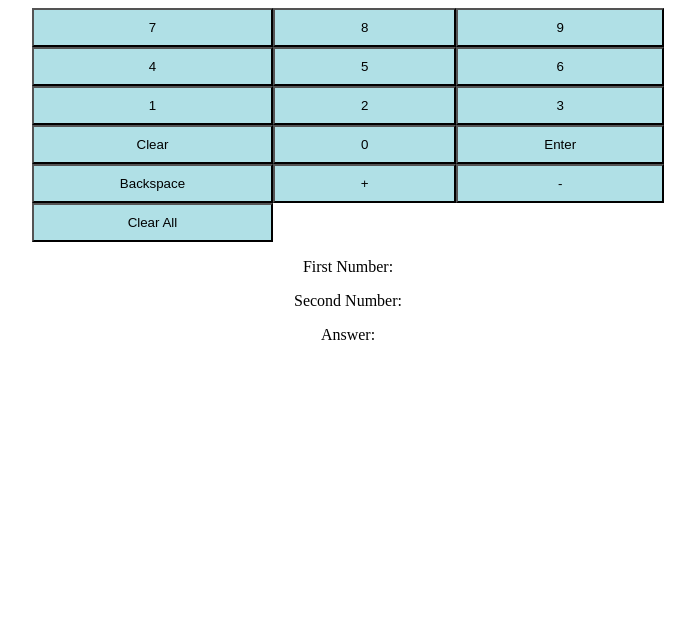
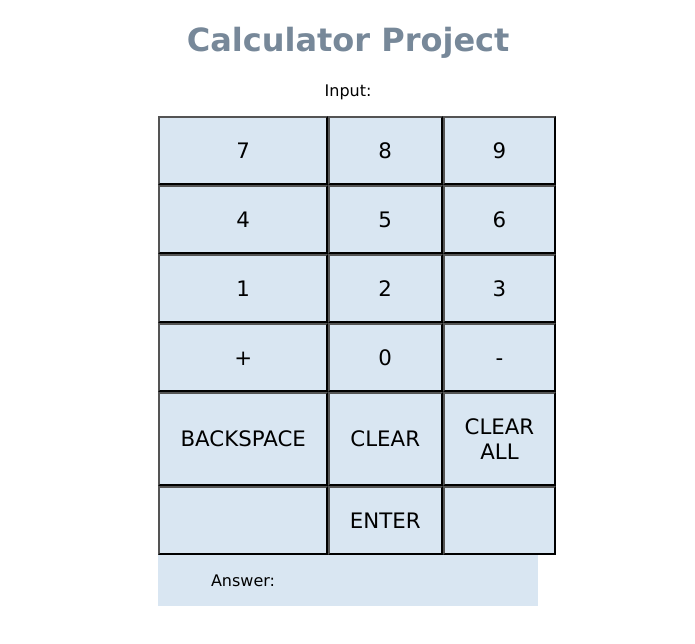
Before and after one commit to melmn/melissa-website, an Angular app: page /calculator in a window 1280 px wide. Shown: the top 644 px of the page, without its empty margins (292-987 px from the left). Built offline with nearby package versions, Linux system fonts and the light colour scheme.

Commit message:
fixed the calculator

```diff
--- a/src/app/app.module.ts
+++ b/src/app/app.module.ts
@@ -1,5 +1,6 @@
 import { BrowserModule } from '@angular/platform-browser';
 import { NgModule } from '@angular/core';
+import { FormsModule } from "@angular/forms";
 import { AppRoutingModule } from "./app-routing.module";
 import { AppComponent } from './app.component';
 import { CalculatorComponent } from './calculator/calculator.component';
@@ -11,7 +12,8 @@ import { CalculatorComponent } from './calculator/calculator.component';
   ],
   imports: [
     BrowserModule,
-    AppRoutingModule
+    AppRoutingModule,
+    FormsModule
   ],
   providers: [],
   bootstrap: [AppComponent]
--- a/src/app/calculator/calculator.component.css
+++ b/src/app/calculator/calculator.component.css
@@ -1,16 +1,27 @@
 .grid-container{
     display: grid;
     grid-template-columns: auto auto auto;
-    width: 50%;
+    width: 30%;
     margin: 0 auto;
+    background-color: #d9e6f2;
 
 }
 .grid-item{
-    padding: 10px;
+    padding: 20px;
     text-align: center;
-    background-color: powderblue;
+    background-color: #d9e6f2;
+    font-family: verdana;
+    font-size: 16pt;
+    text-transform: uppercase;
 }
 
 p{
     text-align: center;
+    font-family: verdana;
 }
+
+h1{
+    text-align: center;
+    font-family: verdana;
+    color: lightslategray;
+}
--- a/src/app/calculator/calculator.component.html
+++ b/src/app/calculator/calculator.component.html
@@ -1,22 +1,29 @@
+<h1>Calculator Project</h1>
+<p>Input: {{input}}</p>
+
 <div class="grid-container">
-  <button class="grid-item" value="7" #seven (click)="appendNumber(seven.value)">7</button>
-  <button class="grid-item" value="8" #eight (click)="appendNumber(eight.value)">8</button>
-  <button class="grid-item" value="9" #nine (click)="appendNumber(nine.value)">9</button>
-  <button class="grid-item" value="4" #ten (click)="appendNumber(ten.value)">4</button>
-  <button class="grid-item" value="5" #five (click)="appendNumber(five.value)">5</button>
-  <button class="grid-item" value="6" #six (click)="appendNumber(six.value)">6</button>
-  <button class="grid-item" value="1" #one (click)="appendNumber(one.value)">1</button>
-  <button class="grid-item" value="2" #two (click)="appendNumber(two.value)">2</button>
-  <button class="grid-item" value="3" #three (click)="appendNumber(three.value)">3</button>
+  <button class="grid-item" value="7" #seven (click)="appendValue(seven.value)">7</button>
+  <button class="grid-item" value="8" #eight (click)="appendValue(eight.value)">8</button>
+  <button class="grid-item" value="9" #nine (click)="appendValue(nine.value)">9</button>
+  <button class="grid-item" value="4" #ten (click)="appendValue(ten.value)">4</button>
+  <button class="grid-item" value="5" #five (click)="appendValue(five.value)">5</button>
+  <button class="grid-item" value="6" #six (click)="appendValue(six.value)">6</button>
+  <button class="grid-item" value="1" #one (click)="appendValue(one.value)">1</button>
+  <button class="grid-item" value="2" #two (click)="appendValue(two.value)">2</button>
+  <button class="grid-item" value="3" #three (click)="appendValue(three.value)">3</button>
+  <button class="grid-item" value="+" #plus (click)="appendValue(plus.value)">+</button>
+  <button class="grid-item" value="0" #zero (click)="appendValue(zero.value)">0</button>
+  <button class="grid-item" value="-" #minus (click)="appendValue(minus.value)">-</button>
+  <button class="grid-item" (click)="backspace()">Backspace</button>
   <button class="grid-item" (click)="clear()">Clear</button>
-  <button class="grid-item" value="0" #zero (click)="appendNumber(zero.value)">0</button>
+  <button class="grid-item" (click)="clearAll()">Clear All</button>
+  <button class="grid-item"></button>
   <button class="grid-item" (click)="enter()">Enter</button>
-  <button class="grid-item" (click)="backspace()">Backspace</button>
-  <button class="grid-item" (click)="add()">+</button>
-  <button class="grid-item">-</button>
-  <button class="grid-item" (click)="clearAll()">Clear All</button>
+  <button class="grid-item"></button>
 </div>
 
-<p>First Number: {{leftHandNumber}}</p>
-<p>Second Number: {{rightHandNumber}}</p>
-<p>Answer: {{answer}}</p>
+
+
+<div class="grid-container">
+  <p>Answer: {{answer}}</p>
+</div>
--- a/src/app/calculator/calculator.component.ts
+++ b/src/app/calculator/calculator.component.ts
@@ -6,62 +6,37 @@ import { Component, OnInit } from '@angular/core';
   styleUrls: ['./calculator.component.css']
 })
 export class CalculatorComponent implements OnInit {
-  leftHandNumber: string;
-  rightHandNumber: string;
-  areWeTypingTheFirstNumber: boolean;
+  input: string;
   answer: string;
 
   constructor() {
-    this.leftHandNumber = "";
-    this.rightHandNumber = "";
-    this.areWeTypingTheFirstNumber = true;
+    this.input = "";
   }
 
   ngOnInit() {
   }
 
-
-  appendNumber(selectedNumber: string) {
-    if (this.areWeTypingTheFirstNumber === true) {
-      this.leftHandNumber = this.leftHandNumber + selectedNumber;
-    } else {
-      this.rightHandNumber = this.rightHandNumber + selectedNumber;
-    }
-
-    // console.log(this.leftHandNumber);
+  appendValue(uiSelection: string) {
+    this.input += uiSelection;
   }
 
   clear(): void {
-    this.leftHandNumber = "";
+    this.input = "";
   }
 
   clearAll(): void {
-    this.leftHandNumber = "";
-    this.rightHandNumber = "";
+    this.clear();
     this.answer = "";
-
   }
 
   backspace(): void {
-    this.leftHandNumber = this.leftHandNumber.slice(0, -1);
-  }
-
-  add() {
-    this.areWeTypingTheFirstNumber = false;
-  }
-
-  subtract() {
+    this.input = this.input.slice(0, -1);
   }
 
   enter() {
-    let leftHandNumberValue: number = parseInt(this.leftHandNumber);
-    let rightHandNumberValue: number = +this.rightHandNumber;
-    let answer: number = leftHandNumberValue + rightHandNumberValue;
-    this.answer = answer.toString();
-    this.areWeTypingTheFirstNumber = true;
-    this.leftHandNumber = "";
-    this.rightHandNumber = "";
+    let tempAnswer: number = eval(this.input);
+    this.answer = tempAnswer.toString();
+    console.log("debugging");
   }
 
-
 }
```
